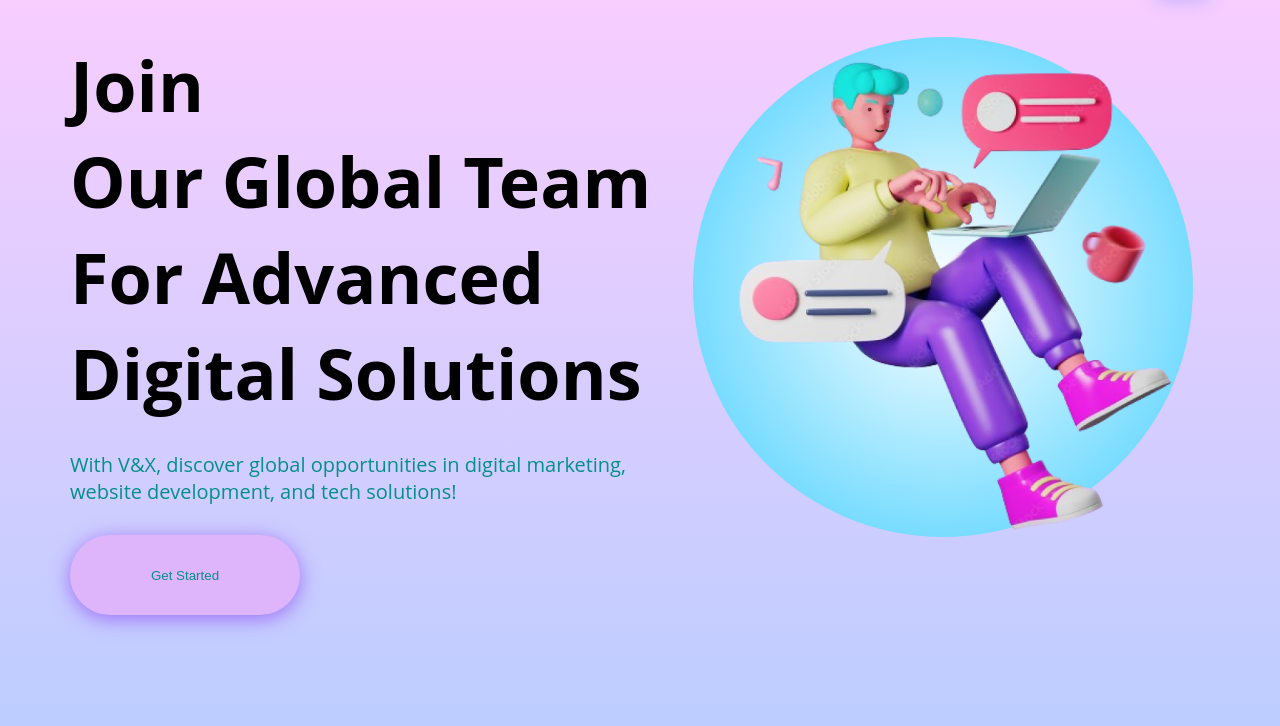
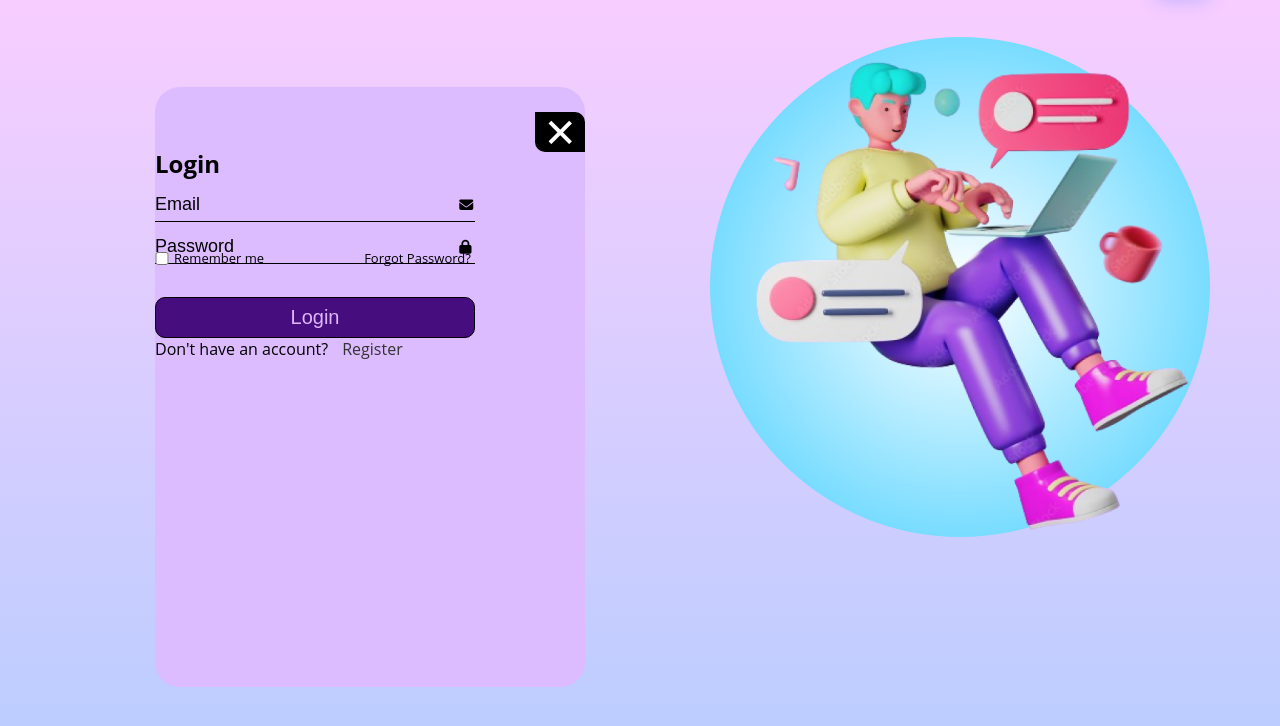
Before and after one commit to moundirb/login_page, a plain HTML site: page code/index.html in a window 1280 px wide. Both pictures are taken after a click on the button "LOGIN". Shown: the part 40-766 px from the top of the page. Drawn offline with Linux system fonts and the light colour scheme.

Commit message:
add scripts and the login, register example cards (they missing style lost when added to the main index.html , )

```diff
--- a/code/index.html
+++ b/code/index.html
@@ -47,7 +47,7 @@
         </div>
         <div class="login-section">
           <p><a href="">TRY FREE</a></p>
-          <div><button >LOGIN</button></div>
+          <div><button onclick="showLoginPopup()">LOGIN</button></div>
         </div>
       </header>
       <!-- end of header-->
@@ -55,8 +55,31 @@
       <div class="main">
         <!-- start left section  -->
         <!-- here u modify for login card  -->
-<!--            <div class="box" id="register">
-     <p class="close">&#10005;</p>
+
+        <!-- register card ------------------------------------------------------->
+      <section class="box" id="register-popup" style="display: none;">
+     <p class="close" onclick="closePopup('register-popup')">&#10005;</p>
+     <p class="login">Register</p>
+     <div class="field">
+       <input class="email" type="text" placeholder="Email">
+       <i class="fa-solid fa-envelope"></i>
+     </div>
+     <div class="field">
+       <input class="password" type="text" placeholder="Password">
+       <i class="fa-solid fa-lock"></i>
+     </div>
+     <div class="check-box">
+       <input type="checkbox" id="">
+       <span class="one">Agree</span>
+     </div>
+     <button class="login-button">register</button>
+     <p class="register">You have an account? <a href="#" onclick="showLoginPopup()">Login</a></p>
+      </section>
+   <!-- end of  register card ---------------------------------------- -->
+
+   <!-- login card --------------------------------------------->
+           <section class="box"id="login-popup" style="display: none;">
+     <p class="close" onclick="closePopup('login-popup')">&#10005;</p>
      <p class="login">Login</p>
      <div class="field">
        <input class="email" type="text" placeholder="Email">
@@ -72,31 +95,13 @@
        <span class="two">Forgot Password?</span>
      </div>
      <button class="login-button">Login</button>
-     <p class="register">Don't have an account? <a href="">Register</a></p>
+     <p class="register">Don't have an account? <a href="#"  onclick="showRegisterPopup()">Register</a></p>
 
-   </div>
-           <div class="box" id="login">
-     <p class="close">&#10005;</p>
-     <p class="login">Login</p>
-     <div class="field">
-       <input class="email" type="text" placeholder="Email">
-       <i class="fa-solid fa-envelope"></i>
-     </div>
-     <div class="field">
-       <input class="password" type="text" placeholder="Password">
-       <i class="fa-solid fa-lock"></i>
-     </div>
-     <div class="check-box">
-       <input type="checkbox" id="">
-       <span class="one">Remember me</span>
-       <span class="two">Forgot Password?</span>
-     </div>
-     <button class="login-button">Login</button>
-     <p class="register">Don't have an account? <a href="">Register</a></p>
+           </section>
+   <!-- end of login card -------------------------------------------->
 
-   </div> -->
 
-        <section class="left-section" id="home">
+        <section class="left-section" id="home-section">
           <h4>
             Join<br />
             Our Global Team For Advanced Digital Solutions
@@ -105,7 +110,7 @@
             With V&X, discover global opportunities in digital marketing,
             website development, and tech solutions!
           </p>
-          <button >Get Started</button>
+          <button onclick="showLoginPopup()">Get Started</button>
         </section>
         <!-- end left section  -->
         <section class="right-section">
--- a/code/scripts/script.js
+++ b/code/scripts/script.js
@@ -0,0 +1,16 @@
+function showLoginPopup() {
+  document.getElementById('home-section').style.display = 'none';
+  document.getElementById('login-popup').style.display = 'block';
+  document.getElementById('register-popup').style.display = 'none';
+
+}
+
+function showRegisterPopup() {
+  document.getElementById('login-popup').style.display = 'none';
+  document.getElementById('register-popup').style.display = 'block';
+}
+
+function closePopup(popupId) {
+  document.getElementById(popupId).style.display = 'none';
+  document.getElementById('home-section').style.display = 'block';
+}
```
